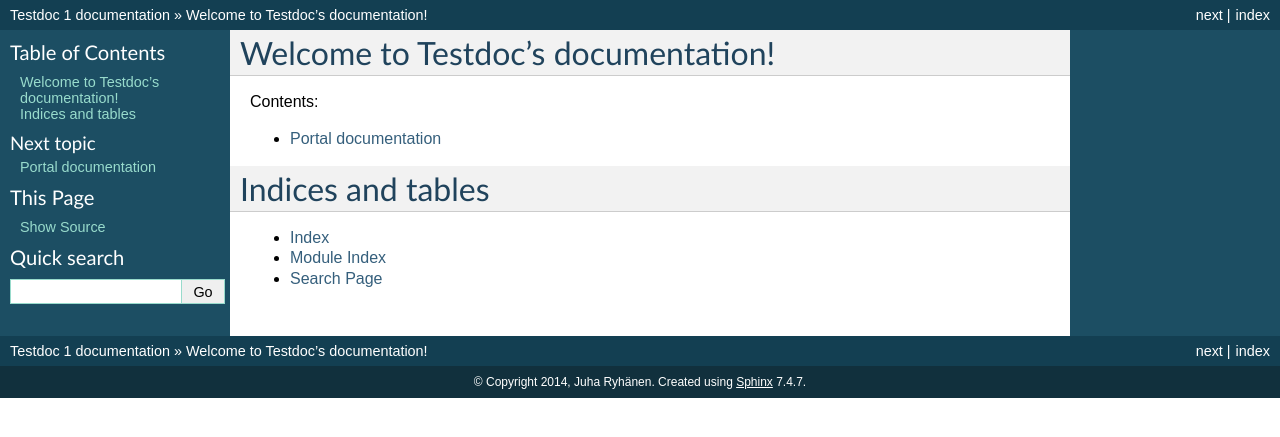
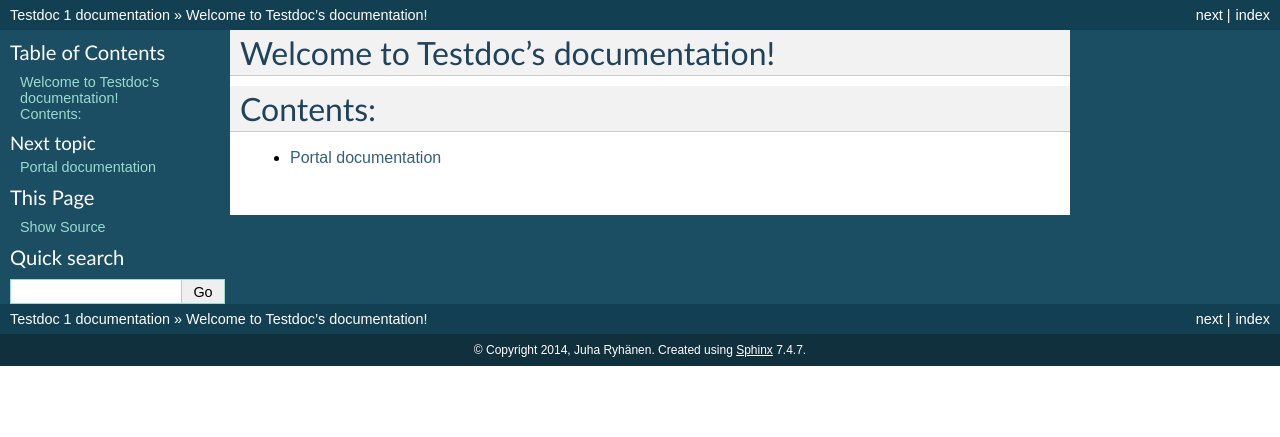
Before and after one commit to fredu1/testdoc, a Sphinx documentation site: the page built from docs/index.rst, in a window 1280 px wide. Shown: the top 437 px of the page. Built offline with Sphinx 7.4.7, drawn with Linux system fonts in a browser that asks for light colours.

Commit message:
Update index.rst

```diff
--- a/docs/index.rst
+++ b/docs/index.rst
@@ -7,15 +7,9 @@
 ===================================
 
 Contents:
+=========
 
 .. toctree::
    :maxdepth: 2
 
    portal
-
-Indices and tables
-==================
-
-* :ref:`genindex`
-* :ref:`modindex`
-* :ref:`search`
```
